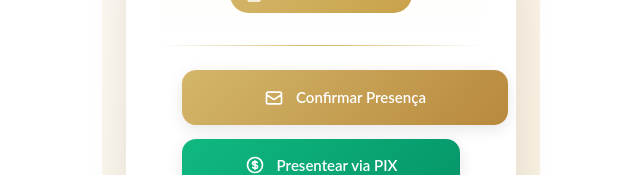
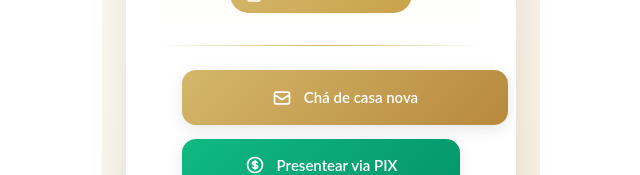
Before and after one commit to jrodrigo887/wedding-list, a Vue app: page / in a window 1280 px wide. Shown: the part 418-593 px from the top of the page, without its empty margins (319-959 px from the left). Built offline with nearby package versions, Linux system fonts and the light colour scheme; no server answers; the HTML template or start-up script is replaced by a standard one.

Commit message:
feat: update action buttons to link to Chá de Casa Nova page and comment out RSVP link

```diff
--- a/src/views/HomePage.vue
+++ b/src/views/HomePage.vue
@@ -19,11 +19,17 @@
 
       <!-- Action Buttons -->
       <div class="buttons-container">
-        <router-link to="/confirmar-presenca" class="btn btn-gold">
+        <!-- <router-link to="/confirmar-presenca" class="btn btn-gold">
           <svg width="20" height="20" fill="none" stroke="currentColor" viewBox="0 0 24 24">
             <path stroke-linecap="round" stroke-linejoin="round" stroke-width="2" d="M3 8l7.89 5.26a2 2 0 002.22 0L21 8M5 19h14a2 2 0 002-2V7a2 2 0 00-2-2H5a2 2 0 00-2 2v10a2 2 0 002 2z"/>
           </svg>
           Confirmar Presença
+        </router-link> -->
+        <router-link to="/cha-de-casa-nova" class="btn btn-gold">
+          <svg width="20" height="20" fill="none" stroke="currentColor" viewBox="0 0 24 24">
+            <path stroke-linecap="round" stroke-linejoin="round" stroke-width="2" d="M3 8l7.89 5.26a2 2 0 002.22 0L21 8M5 19h14a2 2 0 002-2V7a2 2 0 00-2-2H5a2 2 0 00-2 2v10a2 2 0 002 2z"/>
+          </svg>
+          Chá de casa nova
         </router-link>
 
         <button @click="showPixModal = true" class="btn btn-emerald">
```
